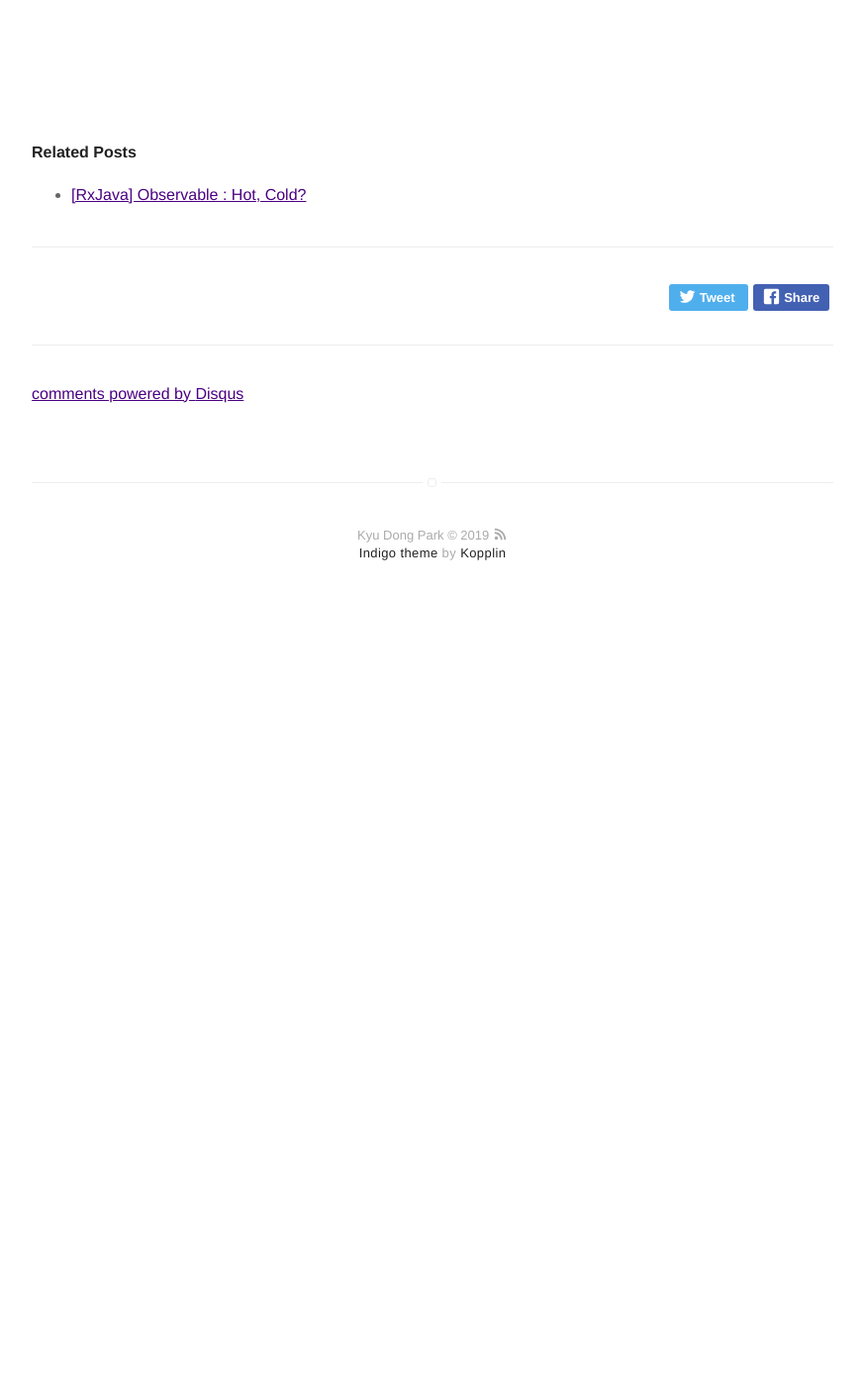
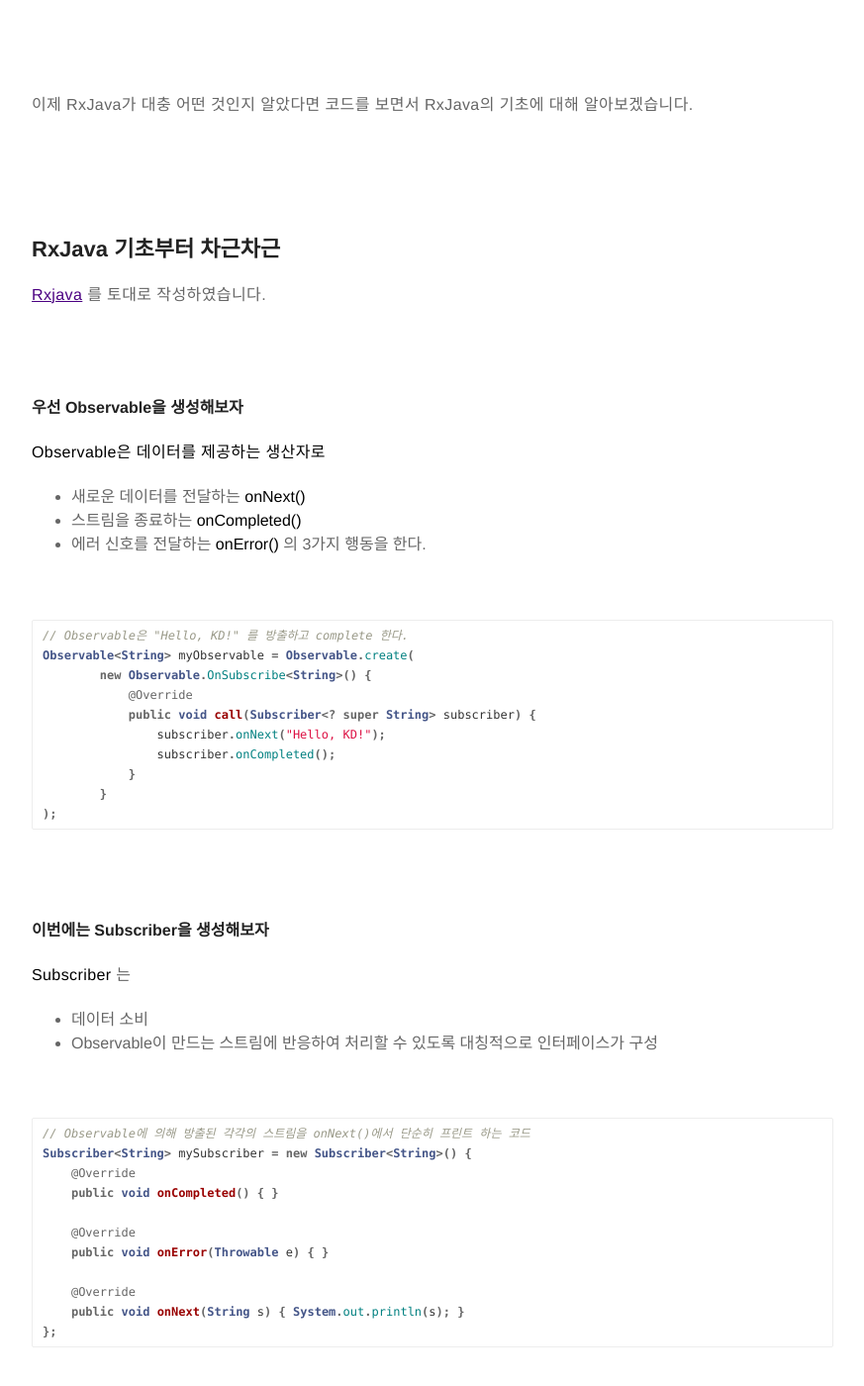
Before and after one commit to Kyudong3/Kyudong3.github.io, a Jekyll site: the page built from _posts/2019-10-16-RxJava1.markdown, in a window 1280 px wide and 1400 px high, scrolled down 2086 px. Shown: the whole window at 99% size, without its empty margins (203-1076 px from the left). Built offline with Jekyll 4.4.1, drawn with Linux system fonts in a browser that asks for light colours; comment, search, counter and statistics services are not loaded; before the commit the page ends 2716 px from its top, so only the background shows below that; some of the changed text lies outside the part shown.

Commit message:
Update 2019-10-16-RxJava1.markdown

````diff
--- a/_posts/2019-10-16-RxJava1.markdown
+++ b/_posts/2019-10-16-RxJava1.markdown
@@ -76,3 +76,78 @@ Observable은 아이템을 내보내고( onNext() ) 성공적으로 완료( onCo
 
 Cold, Hot Observable은 다른 포스트를 참고하면 좋을 것 같습니다!
 [Hot, Cold Observable](http://kyudong3.github.io)
+
+<br>
+<br>
+
+이제 RxJava가 대충 어떤 것인지 알았다면 코드를 보면서 RxJava의 기초에 대해 알아보겠습니다.
+
+<br>
+<br>
+
+## RxJava 기초부터 차근차근
+
+[Rxjava](https://blog.danlew.net/2014/09/15/grokking-rxjava-part-1/) 를 토대로 작성하였습니다.
+
+<br>
+
+#### 우선 Observable을 생성해보자
+
+**Observable은 데이터를 제공하는 생산자로**
+* 새로운 데이터를 전달하는 **onNext()**
+* 스트림을 종료하는 **onCompleted()**
+* 에러 신호를 전달하는 **onError()**
+의 3가지 행동을 한다.
+
+<br>
+
+```java
+// Observable은 "Hello, KD!" 를 방출하고 complete 한다.
+Observable<String> myObservable = Observable.create(
+        new Observable.OnSubscribe<String>() {
+            @Override
+            public void call(Subscriber<? super String> subscriber) {
+                subscriber.onNext("Hello, KD!");
+                subscriber.onCompleted();
+            }
+        }
+);
+```
+
+<br>
+
+#### 이번에는 Subscriber을 생성해보자
+
+**Subscriber** 는
+* 데이터 소비
+* Observable이 만드는 스트림에 반응하여 처리할 수 있도록 대칭적으로 인터페이스가 구성
+
+<br>
+
+```java
+// Observable에 의해 방출된 각각의 스트림을 onNext()에서 단순히 프린트 하는 코드
+Subscriber<String> mySubscriber = new Subscriber<String>() {
+    @Override
+    public void onCompleted() { }
+
+    @Override
+    public void onError(Throwable e) { }
+
+    @Override
+    public void onNext(String s) { System.out.println(s); }
+};
+```
+
+<br>
+
+#### 이제 Observable과 Subscriber를 연결해보자
+
+* **subscribe()** 함수를 통해 Observable과 구독자 연결
+* Subscription(구독)이 생성되면 myObservable은 Subscriber의 onNext()와 onComplete() 메소드 호출
+* mySubscriber는 "Hello, KD!" 출력하고 종료
+
+<br>
+
+```java
+myObservable.subscribe(mySubscriber);
+```
````
